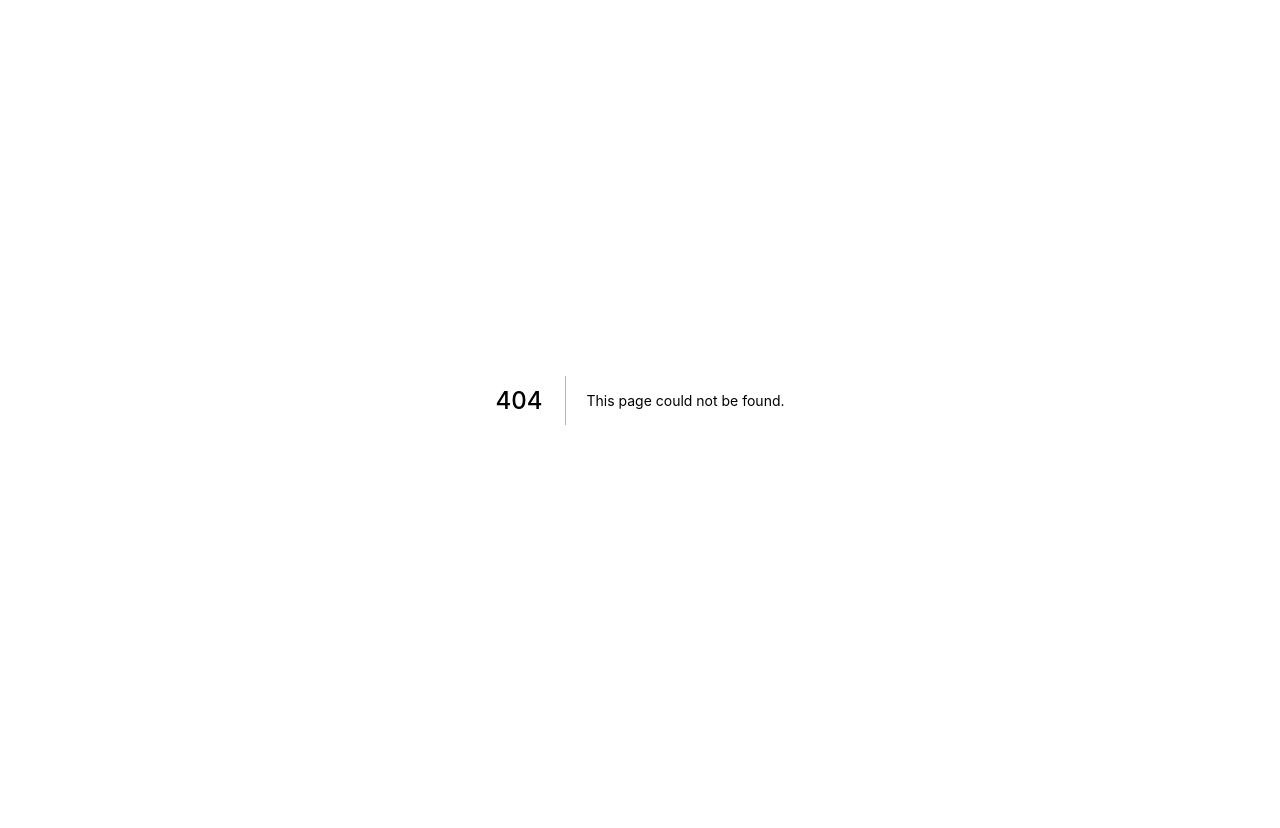
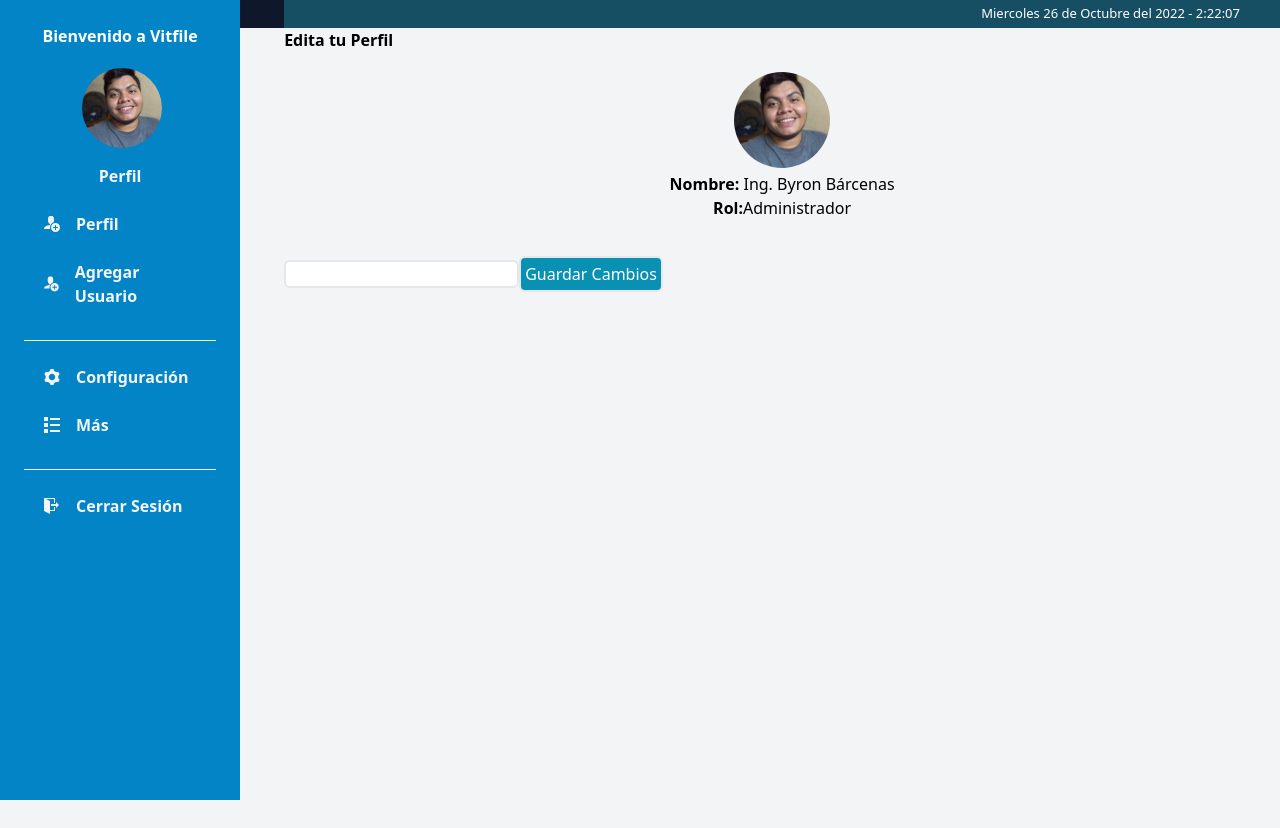
Before and after one commit to Xavybarcenas/vitfile_nextjs, a Next.js app: page /perfil/editarPerfil in a window 1280 px wide. Before the commit this address had no page. Before the commit the page ends 800 px from the top, so only its background shows below. Built offline with nearby package versions, Linux system fonts and the light colour scheme.

Commit message:
Cambios de estructura

```diff
--- a/componentes/Layout.jsx
+++ b/componentes/Layout.jsx
@@ -16,7 +16,7 @@ export default function layout({ title, children }) {
         <title>{title}</title>
       </Head>
       <Navbar />
-      <div className="absolute w-screnn h-screen lg:left-[17.8%] lg:w-[82.16%]  sm:left-0 sm:w-full  scroll-auto  bg-gray-100">{children}</div>
+      <div className=" absolute w-screnn h-screen lg:left-[23.5%] lg:w-[76.5%] hd:left-[22.2%] hd:w-[77.8%]  sm:left-0 sm:w-full  scroll-auto ">{children}</div>
 
       <aside>
         <Options />
--- a/componentes/horafecha.jsx
+++ b/componentes/horafecha.jsx
@@ -1,7 +1,7 @@
 import { useState, useEffect } from 'react';
 
   export default function horafecha(){
-    const [currentTime, setCurrentTime] = useState("00:00:00");
+    const [currentTime, setCurrentTime] = useState("");
 
     useEffect(() => {
       const date = new Date();
--- a/componentes/nav.jsx
+++ b/componentes/nav.jsx
@@ -7,7 +7,7 @@ export default function nav() {
 
   return (
     <>
-      <nav className="bg-cyan-900  text-white py-1 w-full lg:w-[82.2%] hd:w-[84.2%]  ml-auto" >
+      <nav className="bg-cyan-900  text-white py-1 w-full lg:w-[82.2%] ls:w-[95%] hd:w-[77.8%] sm:text-[13px] ml-auto" >
         <ul className="contents">
           <li className='text-white text-right mr-4 sm:mr-10'><FechaHora/></li>
         </ul>
--- a/componentes/options.jsx
+++ b/componentes/options.jsx
@@ -29,14 +29,14 @@ export default function options() {
               Bienvenido a Vitfile
             </h1>
             <div className="my-1 border-b border-gray-100 pb-4">
-              <Link href="/dashboard/perfil">
+              <Link href="/perfil">
               <a ><img
               src="../images/foto.jpg"
               className="rounded-full w-20 h-20 ml-[35%] ls:ml-[30%] mb-2"
             /></a>
 
               </Link>
-              <Link href="/dashboard/perfil">
+              <Link href="/perfil">
               <div className="flex mb-2  justify-center items-center gap-4 px-5 hover:bg-gray-900 p-2 rounded-md group cursor-pointer hover:shadow-lg m-auto">
 
                 <a ><h3 className="text-base text-gray-100 group-hover:text-white font-semibold">
--- /dev/null
+++ b/pages/perfil/editarPerfil.jsx
@@ -0,0 +1,40 @@
+import Layout from "/componentes/Layout";
+import Link from "next/link";
+
+export default function editarPerfil() {
+  return (
+    <div className="container bg-slate-900">
+      <Layout title="Perfil | Vitfile">
+        <h1 className="font-bold">Edita tu Perfil</h1>
+        <div className="flex justify-center mt-5">
+          <img
+            src="/images/foto.jpg"
+            className="rounded-full w-24 h-24"
+            alt="Perfil"
+          />
+        </div>
+        <div className="block text-center mb-8 p-1">
+          <span>
+            <span className="font-bold">Nombre: </span>
+            Ing. Byron Bárcenas
+          </span>
+          <p>
+            <span className="font-bold">Rol:</span>
+            Administrador
+          </p>
+        </div>
+        <form action="">
+          <input type="text" name="" id="" className="border-2 rounded-md hover:border-cyan-500 focus-within:border-cyan-400" />
+          <Link href="/perfil">
+            <button
+              type="submit"
+              className="bg-cyan-600 border-2 hover:border-cyan-400 text-white p-1 rounded-md"
+            >
+              Guardar Cambios
+            </button>
+          </Link>
+        </form>
+      </Layout>
+    </div>
+  );
+}
--- a/pages/dashboard/perfil.jsx
+++ b/pages/perfil/index.jsx
@@ -1,14 +1,14 @@
 import Layout from "/componentes/Layout";
 import Link from "next/link";
 
-export default function Perfil() {
+export default function Home() {
   return (
     <>
       <Layout title="Perfil | Vitfile">
         <h1 className="text-center font-semibold text-[22px]">
           Bienvenido a tu Perfil
         </h1>
-        <div className="absolute justify-center items-center p-8 bg-white border-solid border-cyan-600 border-2 rounded-md  texet-center shadow-xl">
+        <div className="absolute container justify-center items-center p-8 bg-white border-solid border-cyan-600 border-2 rounded-md  texet-center shadow-xl">
           <span className="flex justify-center font-bold">
             Detalles del Perfil
           </span>
@@ -31,7 +31,7 @@ export default function Perfil() {
           </div>
 
           <div className="flex justify-center">
-            <Link href="#">
+            <Link href="/perfil/editarPerfil">
               <a className="text-center bg-sky-500 text-white p-2 w-24 h-10 rounded-md border-2 hover:border-cyan-400 text-sm">
                 Editar Perfil
               </a>
```
